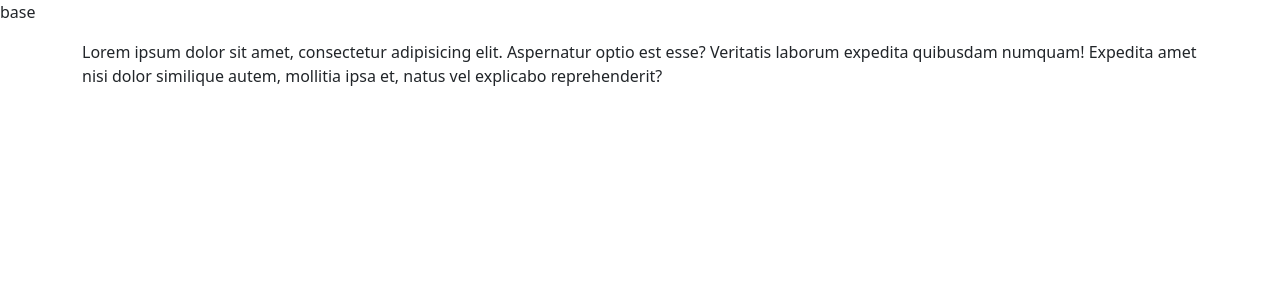
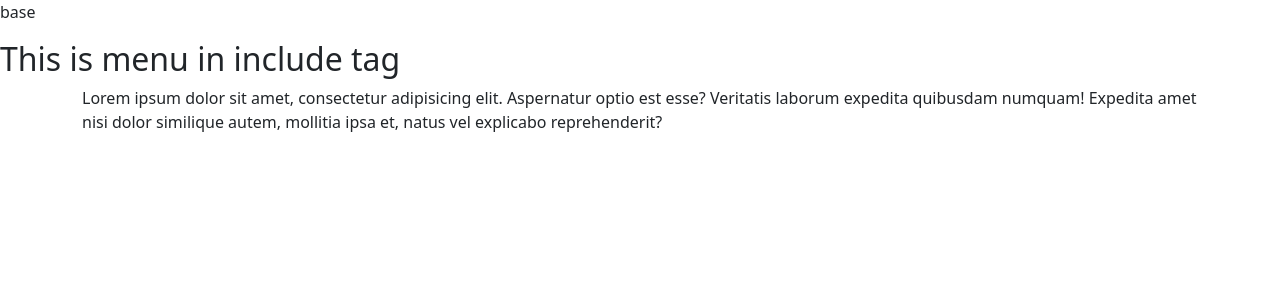
Before and after one commit to V-U-Simon/todo_app, a Django app: page /mainapp/news/ in a window 1280 px wide. Shown: the top 300 px of the page. Run offline with Django 3.2, Linux system fonts and the light colour scheme; some libraries are stand-ins or nearby versions.

Commit message:
add include tag

```diff
--- a/templates/base.html
+++ b/templates/base.html
@@ -27,6 +27,7 @@
 
 <p>base</p>
 
+    {% include 'includes/main_menu.html' %}
 
   <div class="container-md">
 
--- /dev/null
+++ b/templates/includes/main_menu.html
@@ -0,0 +1 @@
+<h2>This is menu in include tag</h2>
```
